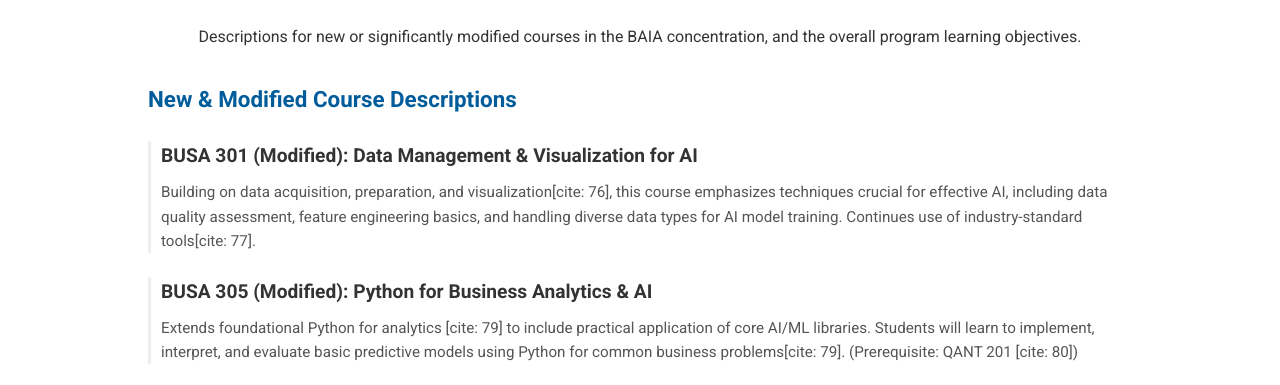
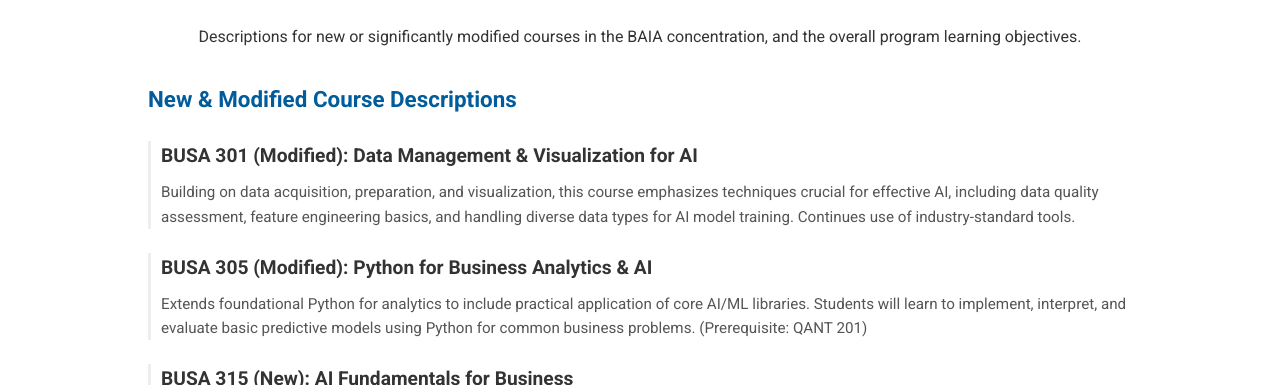
Before and after one commit to andnikif/BSBA-AI, a plain HTML site: page details.html in a window 1280 px wide. Shown: the part 367-752 px from the top of the page. Drawn offline with Linux system fonts and the light colour scheme.

Commit message:
Update details.html

```diff
--- a/details.html
+++ b/details.html
@@ -38,12 +38,12 @@
 
                     <div class="course-detail">
                         <h4>BUSA 301 (Modified): Data Management & Visualization for AI</h4>
-                        <p>Building on data acquisition, preparation, and visualization[cite: 76], this course emphasizes techniques crucial for effective AI, including data quality assessment, feature engineering basics, and handling diverse data types for AI model training. Continues use of industry-standard tools[cite: 77].</p>
+                        <p>Building on data acquisition, preparation, and visualization, this course emphasizes techniques crucial for effective AI, including data quality assessment, feature engineering basics, and handling diverse data types for AI model training. Continues use of industry-standard tools.</p>
                     </div>
 
                     <div class="course-detail">
                         <h4>BUSA 305 (Modified): Python for Business Analytics & AI</h4>
-                        <p>Extends foundational Python for analytics [cite: 79] to include practical application of core AI/ML libraries. Students will learn to implement, interpret, and evaluate basic predictive models using Python for common business problems[cite: 79]. (Prerequisite: QANT 201 [cite: 80])</p>
+                        <p>Extends foundational Python for analytics  to include practical application of core AI/ML libraries. Students will learn to implement, interpret, and evaluate basic predictive models using Python for common business problems. (Prerequisite: QANT 201)</p>
                     </div>
 
                      <div class="course-detail">
```
